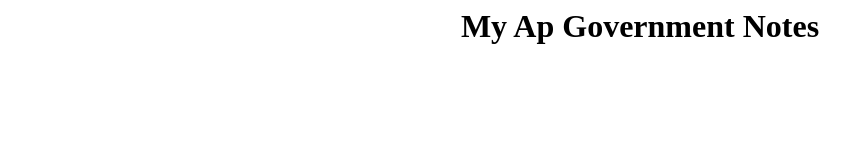
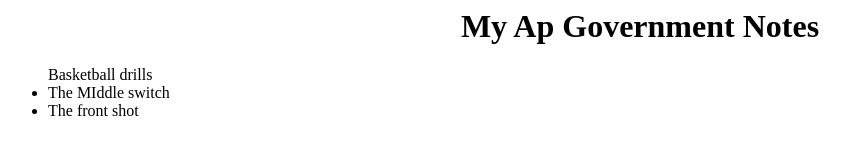
Before and after one commit to NathanSieg/notes, a plain HTML site: page index.html in a window 1280 px wide. Shown: the whole page, without its empty margins (0-850 px from the left). Drawn offline with Linux system fonts and the light colour scheme.

Commit message:
Added some facts

```diff
--- a/index.html
+++ b/index.html
@@ -4,6 +4,11 @@
 </head>
 <body>
     <h1><center>My Ap Government Notes</center></h1>
+ <ul>
+   Basketball drills
+   <li>The MIddle switch</li>
+   <li>The front shot</li>
+  </ul>
 </body>
 
 
```
